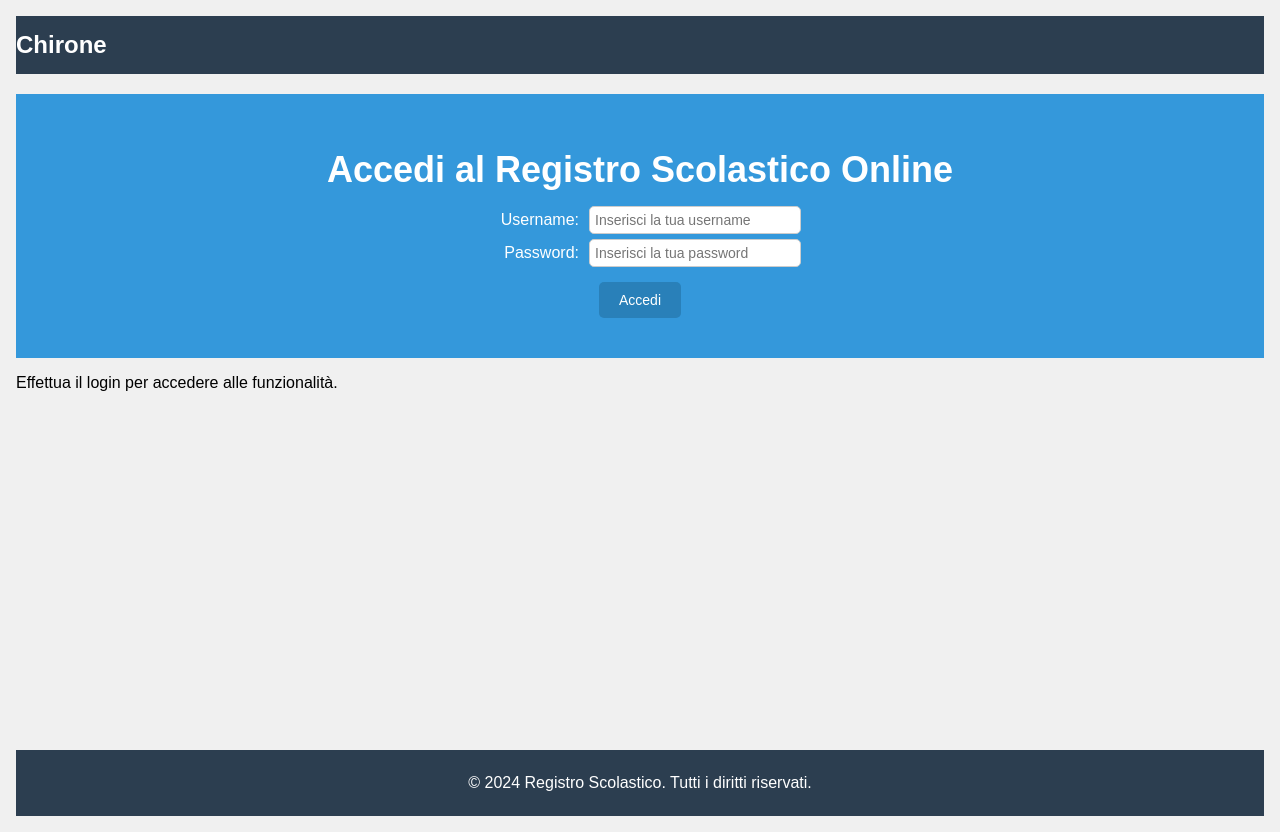
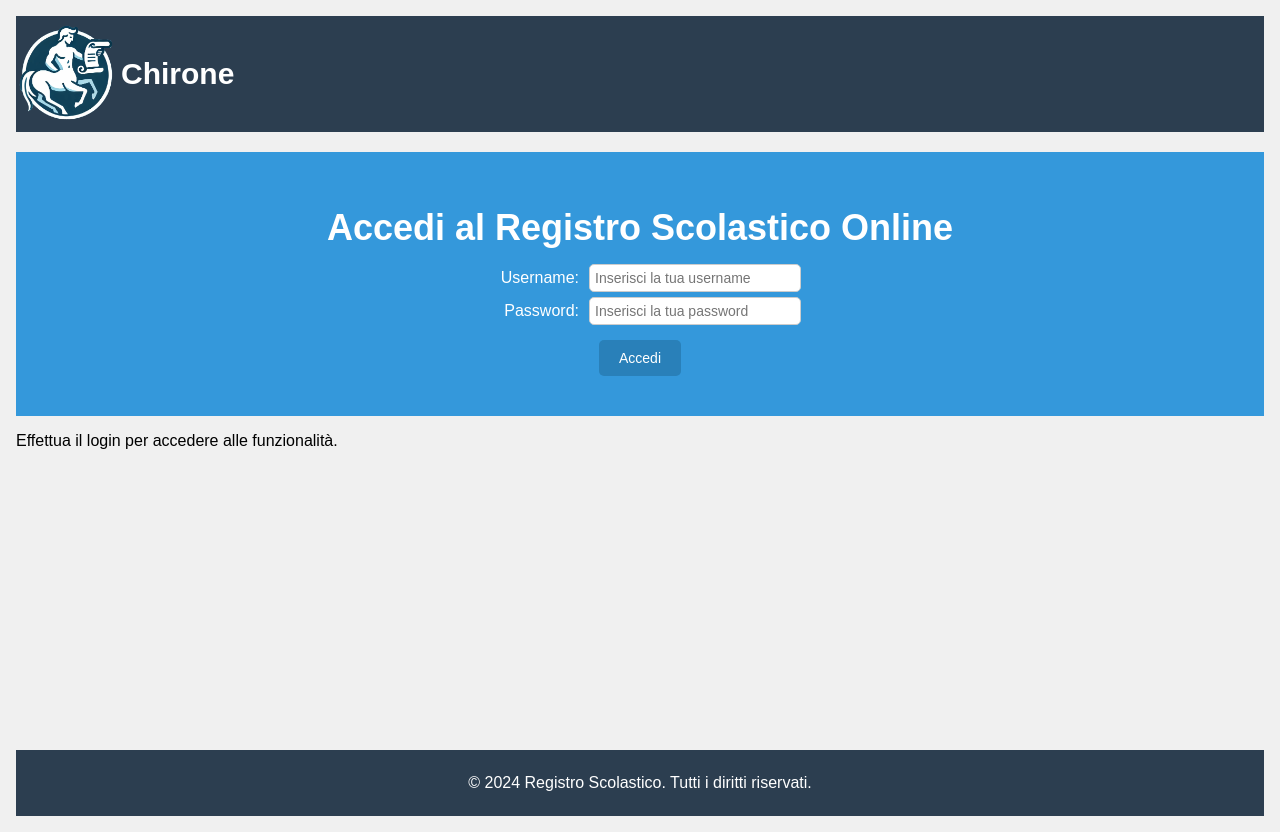
Before and after one commit to FilippoPieri/Chirone, a React (Vite) app in the folder front_rec/: page / in a window 1280 px wide. Built offline with nearby package versions, Linux system fonts and the light colour scheme.

Commit message:
aggiunto logo in header

```diff
--- a/front_rec/src/components/Header.jsx
+++ b/front_rec/src/components/Header.jsx
@@ -3,9 +3,9 @@ import '../css/Header.css';
 function Header() {
   return (
     <header>
-      <div className="container">
-        <h1>Chirone</h1>
-        {/* la barra di navigazione continene una lista di link */}
+      <div className="container" style={{ display: 'flex', alignItems: 'center', justifyContent: 'flex-start', gap: '5px' }}>
+        <img src="../logo.png" alt="Logo Chirone" style={{ width: '100px', height: '100px' }} /> {/* Ho aggiunto l'altezza per mantenere il logo proporzionato */}
+        <h1 style={{ margin: 0, fontSize: '30px' }}>Chirone</h1> {/* Ho rimosso il margine per un migliore allineamento verticale */}
         <nav>
          {/* <ul> {/*  la lista di link che permette la navigazione
              <li><a href="#">Home</a></li>
--- a/front_rec/src/css/Header.css
+++ b/front_rec/src/css/Header.css
@@ -2,7 +2,7 @@
 header {
     background-color: #2c3e50;  /*colore di sfondo*/
     color: rgb(255, 255, 255); /*colore del testo*/
-    padding: 15px 0; /*spazio tra l'intestazione e il contenuto*/
+    padding: 8px 0; /*spazio tra l'intestazione e il contenuto*/
 }
 
 /*css applicato a h1 di header.js*/
```
Also changed, not shown: front_rec/public/logo.png (added), 1 other file (tests, documents, lock files or other folders).
